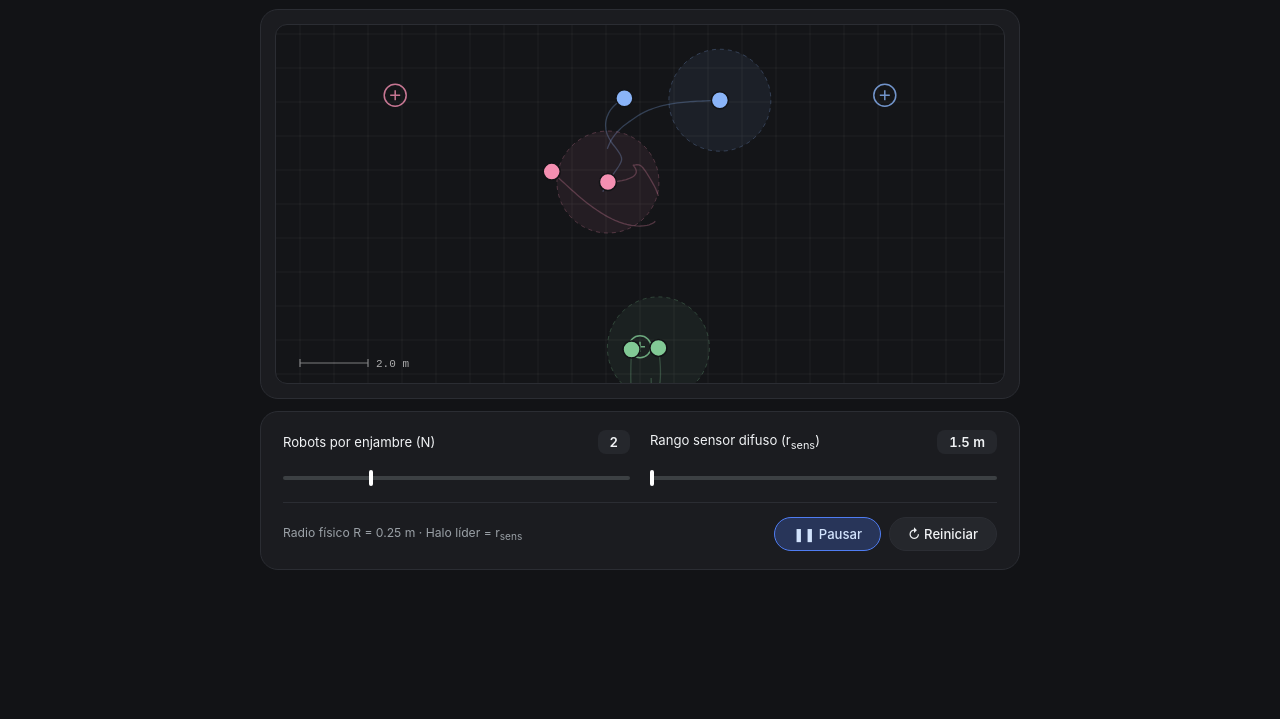
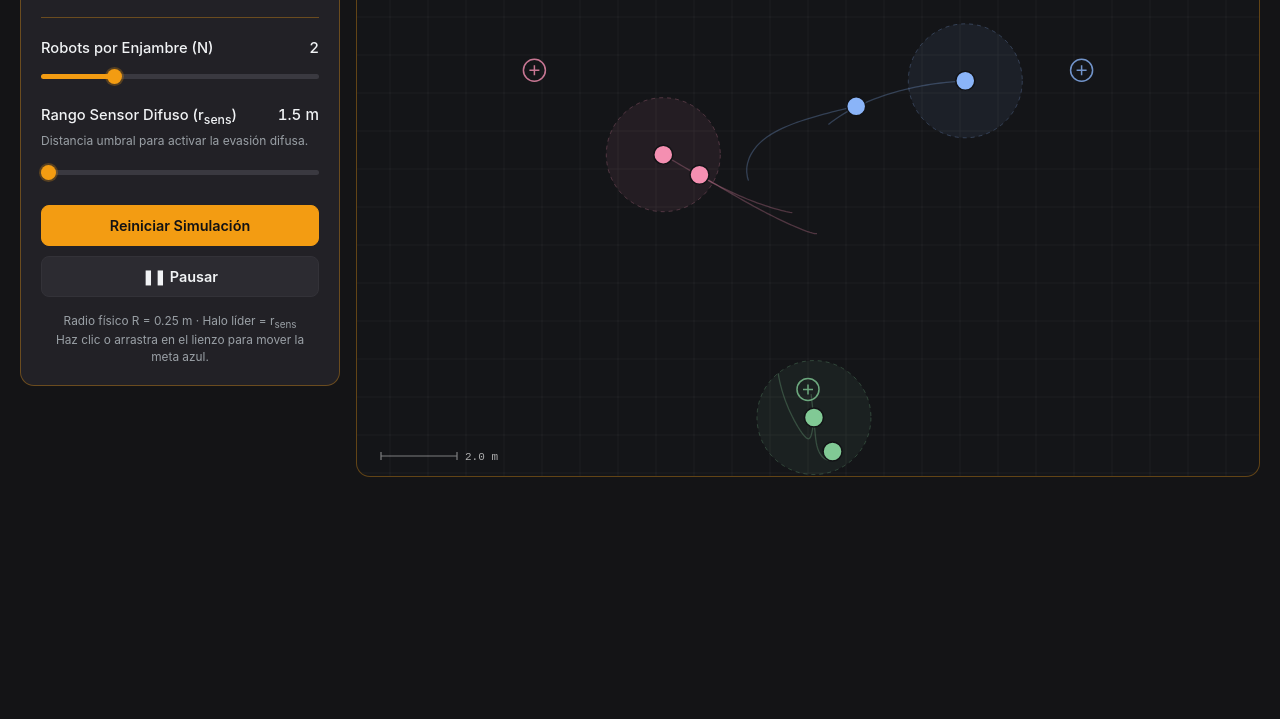
Before and after one commit to ALUN403/Simulacion, a plain HTML site: page Evasión-múltiples-lógica-difusa.html in a window 1280 px wide. Shown: the part 81-800 px from the top of the page. Drawn offline with Linux system fonts and the light colour scheme.

Commit message:
Refactor UI styles and simulation parameters
Updated styles and layout for improved UI. Adjusted slider properties and simulation parameters.

```diff
--- a/Evasión-múltiples-lógica-difusa.html
+++ b/Evasión-múltiples-lógica-difusa.html
@@ -6,14 +6,16 @@
 <title>Enjambres con Inferencia Difusa Híbrida</title>
 <style>
   :root {
-    --bg-app: #121316;
-    --bg-card: #1b1c20;
+    --bg-app: #141416;
+    --bg-card: #222126;
     --bg-canvas: #141518;
-    --bg-pill: #25272c;
-    --border-subtle: #2b2d33;
+    --bg-pill: #2c2b31;
+    --border-amber: rgba(243, 156, 18, 0.35);
+    --border-subtle: #333238;
     --text-primary: #f1f3f5;
     --text-secondary: #9aa0a6;
-    --accent-blue: #4f7df3;
+    --accent-amber: #f39c12;
+    --accent-amber-hover: #e67e22;
     --swarm-blue: #8ab4f8;
     --swarm-magenta: #f48fb1;
     --swarm-green: #81c995;
@@ -31,45 +33,190 @@
     color: var(--text-primary);
     display: flex;
     justify-content: center;
-    padding: 16px;
+    align-items: flex-start;
+    padding: 18px;
     min-height: 100vh;
   }
 
   .app-shell {
     width: 100%;
-    max-width: 760px;
+    max-width: 1240px;
+    display: grid;
+    grid-template-columns: 320px 1fr;
+    gap: 16px;
+    align-items: start;
+  }
+
+  /* Panel Izquierdo: Parámetros */
+  .controls-card {
+    background-color: var(--bg-card);
+    border: 1px solid var(--border-amber);
+    border-radius: 14px;
+    padding: 20px;
     display: flex;
     flex-direction: column;
-    gap: 12px;
   }
 
-  .card {
-    background-color: var(--bg-card);
-    border: 1px solid var(--border-subtle);
-    border-radius: 18px;
-    padding: 18px 22px;
+  .panel-header {
+    display: flex;
+    justify-content: space-between;
+    align-items: flex-start;
+    gap: 10px;
+    padding-bottom: 14px;
+    margin-bottom: 20px;
+    border-bottom: 1px solid var(--border-amber);
   }
 
-  /* Header Card */
   .header-title {
-    font-size: 1.25rem;
-    font-weight: 600;
+    font-size: 1.08rem;
+    font-weight: 500;
+    color: var(--accent-amber);
+    line-height: 1.3;
     letter-spacing: -0.01em;
   }
 
-  /* Canvas Card */
-  .canvas-card {
-    padding: 14px;
+  .grip-icon {
+    display: grid;
+    grid-template-columns: repeat(2, 3px);
+    gap: 3px;
+    opacity: 0.7;
+    margin-top: 4px;
+    flex-shrink: 0;
   }
 
-  .canvas-container {
+  .grip-icon span {
+    width: 3px;
+    height: 3px;
+    background-color: var(--accent-amber);
+    border-radius: 50%;
+  }
+
+  .sliders-stack {
+    display: flex;
+    flex-direction: column;
+    gap: 22px;
+    margin-bottom: 26px;
+  }
+
+  .slider-header {
+    display: flex;
+    justify-content: space-between;
+    align-items: baseline;
+    margin-bottom: 6px;
+  }
+
+  .slider-label {
+    font-size: 0.92rem;
+    font-weight: 500;
+    color: var(--text-primary);
+  }
+
+  .slider-sublabel {
+    display: block;
+    font-size: 0.75rem;
+    color: var(--text-secondary);
+    line-height: 1.35;
+    margin-bottom: 10px;
+  }
+
+  .value-display {
+    font-size: 0.95rem;
+    font-weight: 500;
+    color: var(--text-primary);
+    font-variant-numeric: tabular-nums;
+  }
+
+  /* Sliders personalizados color ámbar */
+  input[type="range"] {
+    -webkit-appearance: none;
+    appearance: none;
+    width: 100%;
+    height: 5px;
+    background: #3a3940;
+    border-radius: 999px;
+    outline: none;
+    cursor: pointer;
+    margin-top: 4px;
+  }
+
+  input[type="range"]::-webkit-slider-thumb {
+    -webkit-appearance: none;
+    appearance: none;
+    width: 15px;
+    height: 15px;
+    background: var(--accent-amber);
+    border-radius: 50%;
+    cursor: pointer;
+    box-shadow: 0 0 0 2px rgba(243, 156, 18, 0.25);
+    transition: transform 0.12s ease;
+  }
+
+  input[type="range"]::-webkit-slider-thumb:hover {
+    transform: scale(1.12);
+  }
+
+  input[type="range"]::-moz-range-thumb {
+    width: 15px;
+    height: 15px;
+    background: var(--accent-amber);
+    border: none;
+    border-radius: 50%;
+    cursor: pointer;
+  }
+
+  .action-buttons {
+    display: flex;
+    flex-direction: column;
+    gap: 10px;
+  }
+
+  .btn-action {
+    width: 100%;
+    display: inline-flex;
+    align-items: center;
+    justify-content: center;
+    gap: 6px;
+    padding: 11px 16px;
+    border-radius: 8px;
+    font-size: 0.9rem;
+    font-weight: 600;
+    cursor: pointer;
+    border: 1px solid var(--border-subtle);
+    background-color: var(--bg-pill);
+    color: var(--text-primary);
+    transition: background-color 0.15s ease;
+  }
+
+  .btn-action:hover {
+    background-color: #36353d;
+  }
+
+  .btn-action.primary {
+    background-color: var(--accent-amber);
+    border-color: var(--accent-amber);
+    color: #121214;
+  }
+
+  .btn-action.primary:hover {
+    background-color: var(--accent-amber-hover);
+  }
+
+  .panel-footer-hint {
+    margin-top: 16px;
+    text-align: center;
+    font-size: 0.74rem;
+    color: var(--text-secondary);
+    line-height: 1.4;
+  }
+
+  /* Panel Derecho: Lienzo de Simulación */
+  .canvas-card {
+    background-color: var(--bg-canvas);
+    border: 1px solid var(--border-amber);
+    border-radius: 14px;
+    overflow: hidden;
+    height: 540px;
     position: relative;
-    width: 100%;
-    height: 360px;
-    background-color: var(--bg-canvas);
-    border-radius: 12px;
-    overflow: hidden;
-    border: 1px solid var(--border-subtle);
     cursor: crosshair;
   }
 
@@ -79,135 +226,64 @@
     height: 100%;
   }
 
-  /* Controls Card */
-  .sliders-grid {
-    display: grid;
-    grid-template-columns: 1fr 1fr;
-    gap: 20px;
-    margin-bottom: 18px;
+  @media (max-width: 840px) {
+    .app-shell {
+      grid-template-columns: 1fr;
     }
-
-  .slider-header {
-    display: flex;
-    justify-content: space-between;
-    align-items: center;
-    margin-bottom: 10px;
-    font-size: 0.82rem;
+    .canvas-card {
+      height: 400px;
     }
-
-  .value-badge {
-    background-color: var(--bg-pill);
-    padding: 4px 12px;
-    border-radius: 8px;
-    font-weight: 600;
-    font-variant-numeric: tabular-nums;
-  }
-
-  input[type="range"] {
-    -webkit-appearance: none;
-    width: 100%;
-    height: 4px;
-    background: #3c4043;
-    border-radius: 2px;
-    outline: none;
-  }
-
-  input[type="range"]::-webkit-slider-thumb {
-    -webkit-appearance: none;
-    width: 4px;
-    height: 16px;
-    background: #ffffff;
-    border-radius: 2px;
-    cursor: pointer;
-  }
-
-  .footer-controls {
-    display: flex;
-    justify-content: space-between;
-    align-items: center;
-    padding-top: 14px;
-    border-top: 1px solid var(--border-subtle);
-    flex-wrap: wrap;
-    gap: 12px;
-  }
-
-  .footer-info {
-    font-size: 0.76rem;
-    color: var(--text-secondary);
-  }
-
-  .action-buttons {
-    display: flex;
-    gap: 8px;
-  }
-
-  .btn-action {
-    display: inline-flex;
-    align-items: center;
-    gap: 6px;
-    padding: 8px 18px;
-    border-radius: 999px;
-    font-size: 0.82rem;
-    font-weight: 500;
-    cursor: pointer;
-    border: 1px solid var(--border-subtle);
-    background-color: var(--bg-pill);
-    color: var(--text-primary);
-  }
-
-  .btn-action.primary {
-    background-color: #283559;
-    border-color: var(--accent-blue);
-    color: #d2e3fc;
-  }
-
-  @media (max-width: 600px) {
-    .sliders-grid { grid-template-columns: 1fr; }
   }
 </style>
 </head>
 <body>
 
 <div class="app-shell">
-  <!-- Panel Superior: Título -->
-  <div class="card">
+  <!-- Panel Izquierdo: Parámetros -->
+  <aside class="controls-card">
+    <div class="panel-header">
       <div class="header-title">Enjambres con Inferencia Difusa Híbrida</div>
-  </div>
-
-  <!-- Panel Central: Lienzo de Simulación -->
-  <div class="card canvas-card">
-    <div class="canvas-container" id="canvasBox">
-      <canvas id="simCanvas"></canvas>
+      <div class="grip-icon" aria-hidden="true">
+        <span></span><span></span>
+        <span></span><span></span>
+        <span></span><span></span>
       </div>
     </div>
 
-  <!-- Panel Inferior: Parámetros y Controles -->
-  <div class="card">
-    <div class="sliders-grid">
+    <div class="sliders-stack">
       <div>
         <div class="slider-header">
-          <span>Robots por enjambre (N)</span>
-          <span class="value-badge" id="nBadge">2</span>
+          <span class="slider-label">Robots por Enjambre (N)</span>
+          <span class="value-display" id="nBadge">2</span>
         </div>
         <input type="range" id="nSlider" min="1" max="5" step="1" value="2">
       </div>
+
       <div>
         <div class="slider-header">
-          <span>Rango sensor difuso (r<sub>sens</sub>)</span>
-          <span class="value-badge" id="rBadge">1.5 m</span>
+          <span class="slider-label">Rango Sensor Difuso (r<sub>sens</sub>)</span>
+          <span class="value-display" id="rBadge">1.5 m</span>
         </div>
+        <span class="slider-sublabel">Distancia umbral para activar la evasión difusa.</span>
         <input type="range" id="rSlider" min="1.5" max="2.5" step="0.1" value="1.5">
       </div>
     </div>
 
-    <div class="footer-controls">
-      <div class="footer-info">Radio físico R = 0.25 m · Halo líder = r<sub>sens</sub></div>
     <div class="action-buttons">
-        <button class="btn-action primary" id="pauseBtn">❚❚ Pausar</button>
-        <button class="btn-action" id="resetBtn">↻ Reiniciar</button>
+      <button class="btn-action primary" id="resetBtn">Reiniciar Simulación</button>
+      <button class="btn-action" id="pauseBtn">❚❚ Pausar</button>
     </div>
+
+    <div class="panel-footer-hint">
+      Radio físico R = 0.25 m · Halo líder = r<sub>sens</sub><br>
+      Haz clic o arrastra en el lienzo para mover la meta azul.
     </div>
-  </div>
+  </aside>
+
+  <!-- Panel Derecho: Lienzo de Simulación -->
+  <main class="canvas-card" id="canvasBox">
+    <canvas id="simCanvas"></canvas>
+  </main>
 </div>
 
 <script>
@@ -368,7 +444,7 @@ function calcularFuerzasAgente(agent, ownSwarm, allSwarms, params) {
 }
 
 // ============================================================================
-// 4. ESTADO DE SIMULACIÓN, RENDERIZADO Y CONTROLES (Triple Enjambre por defecto)
+// 4. ESTADO DE SIMULACIÓN, RENDERIZADO Y CONTROLES
 // ============================================================================
 const canvas = document.getElementById('simCanvas');
 const ctx = canvas.getContext('2d');
@@ -386,9 +462,17 @@ let simTime = 0;
 let paused = false;
 let isDraggingGoal = false;
 
-const PIXELS_PER_METER = 34;
+const PIXELS_PER_METER = 38;
 const R_ROBOT = 0.25;
 const V_MAX = 1.85;
+
+function updateSliderFill(slider) {
+  const min = parseFloat(slider.min);
+  const max = parseFloat(slider.max);
+  const val = parseFloat(slider.value);
+  const pct = ((val - min) / (max - min)) * 100;
+  slider.style.background = `linear-gradient(to right, #f39c12 0%, #f39c12 ${pct}%, #3a3940 ${pct}%, #3a3940 100%)`;
+}
 
 function worldToScreen(wx, wy) {
   return {
@@ -429,9 +513,9 @@ function initSimulation() {
   const n = parseInt(nSlider.value, 10);
 
   swarms = [
-    createSwarm(1, '#8ab4f8', -7.2, -3.2, 7.2, 3.2, n),
-    createSwarm(2, '#f48fb1', 7.2, -3.2, -7.2, 3.2, n),
-    createSwarm(3, '#81c995', 0, 4.2, 0, -4.2, n)
+    createSwarm(1, '#8ab4f8', -7.2, -3.6, 7.2, 3.6, n),
+    createSwarm(2, '#f48fb1', 7.2, -3.6, -7.2, 3.6, n),
+    createSwarm(3, '#81c995', 0, 4.8, 0, -4.8, n)
   ];
 }
 
@@ -480,7 +564,7 @@ function drawScene() {
   ctx.clearRect(0, 0, canvas.width, canvas.height);
 
   // 1. Cuadrícula de fondo (1 metro por celda)
-  ctx.strokeStyle = 'rgba(255, 255, 255, 0.05)';
+  ctx.strokeStyle = 'rgba(255, 255, 255, 0.04)';
   ctx.lineWidth = 1;
   const step = PIXELS_PER_METER;
   for (let x = (canvas.width / 2) % step; x < canvas.width; x += step) {
@@ -550,7 +634,7 @@ function drawScene() {
     ctx.moveTo(gPos.x, gPos.y - 5); ctx.lineTo(gPos.x, gPos.y + 5);
     ctx.stroke();
 
-    const rPx = Math.max(6.5, R_ROBOT * PIXELS_PER_METER);
+    const rPx = Math.max(7, R_ROBOT * PIXELS_PER_METER);
     for (const ag of swarm.agents) {
       const pos = worldToScreen(ag.x, ag.y);
       ctx.fillStyle = swarm.color;
@@ -578,11 +662,13 @@ function animate() {
 // ============================================================================
 nSlider.addEventListener('input', () => {
   nBadge.textContent = nSlider.value;
+  updateSliderFill(nSlider);
   initSimulation();
 });
 
 rSlider.addEventListener('input', () => {
   rBadge.textContent = `${parseFloat(rSlider.value).toFixed(1)} m`;
+  updateSliderFill(rSlider);
 });
 
 pauseBtn.addEventListener('click', () => {
@@ -621,6 +707,8 @@ window.addEventListener('resize', () => {
   canvas.height = canvasBox.clientHeight;
 });
 
+updateSliderFill(nSlider);
+updateSliderFill(rSlider);
 initSimulation();
 animate();
 </script>
```
Lines whose indentation alone changed are shown as unchanged.
